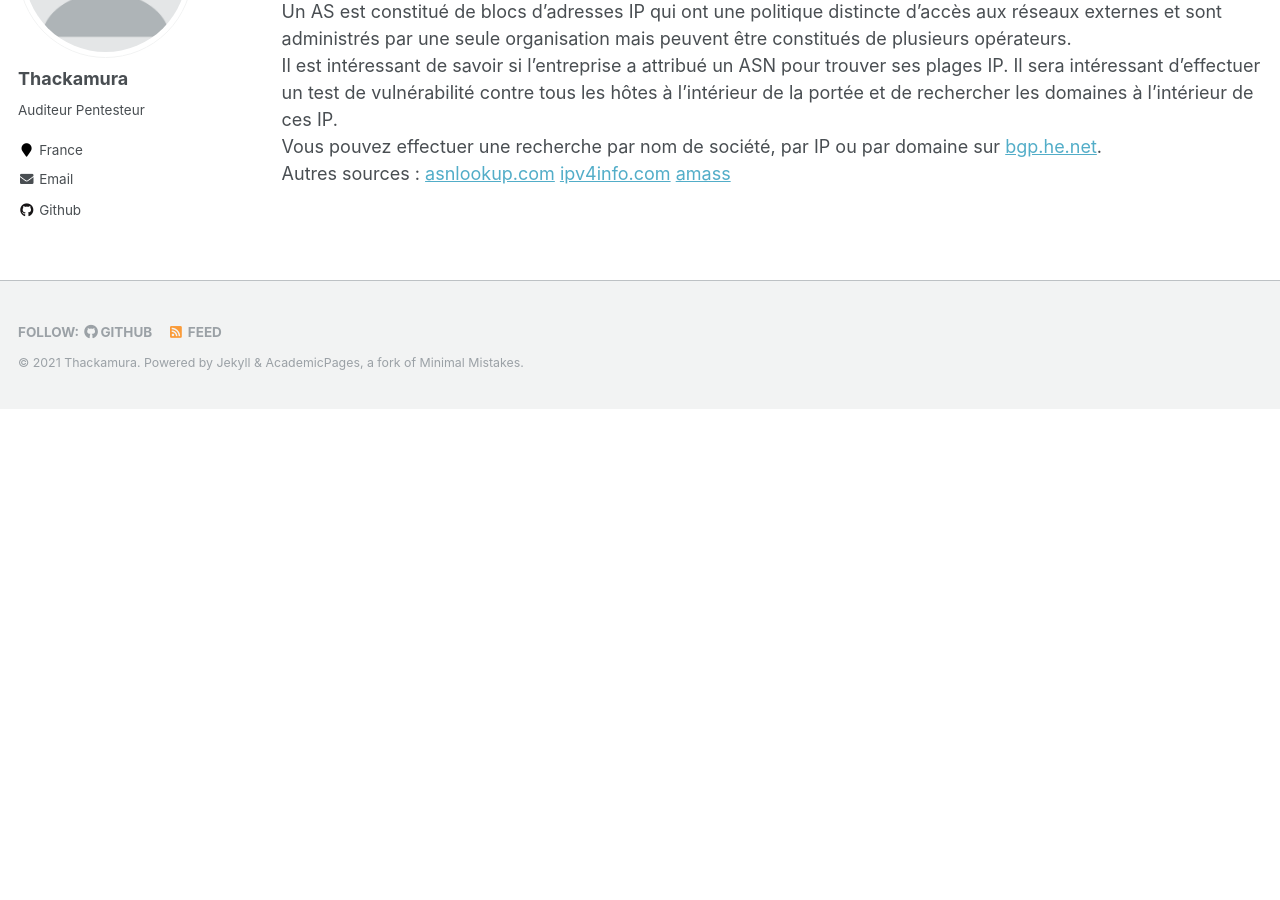
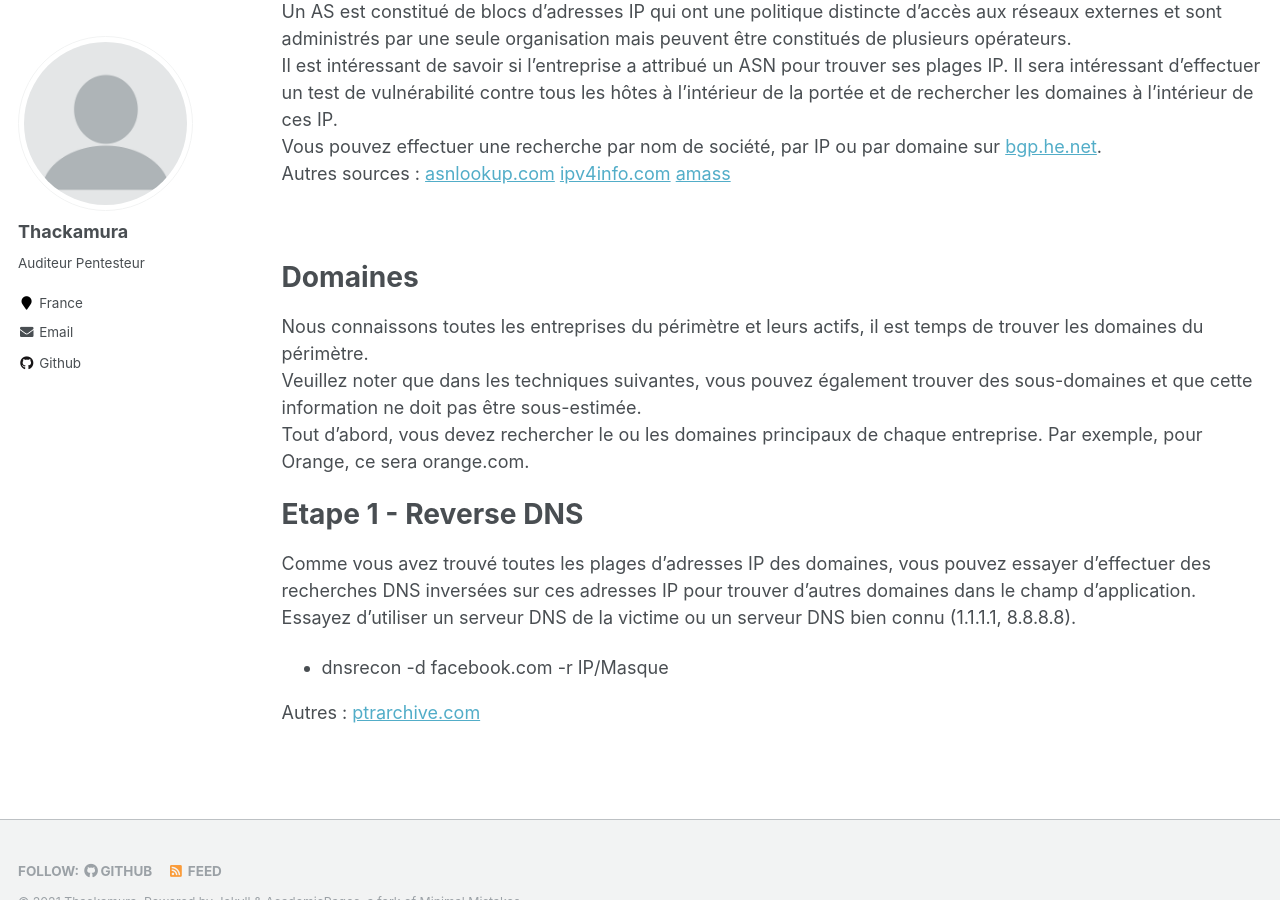
Before and after one commit to thackamura/thackamura.github.io, a Jekyll site: the page built from _pages/Bug_Bounty.md, in a window 1280 px wide and 900 px high, scrolled down 1366 px. Built offline with Jekyll 4.4.1, drawn with Linux system fonts in a browser that asks for light colours; before the commit the page ends 1775 px from its top, so only the background shows below that.

Commit message:
Update Bug_Bounty.md

```diff
--- a/_pages/Bug_Bounty.md
+++ b/_pages/Bug_Bounty.md
@@ -46,3 +46,20 @@
 <br/>Il est intéressant de savoir si l'entreprise a attribué un ASN pour trouver ses plages IP. Il sera intéressant d'effectuer un test de vulnérabilité contre tous les hôtes à l'intérieur de la portée et de rechercher les domaines à l'intérieur de ces IP.
 <br/>Vous pouvez effectuer une recherche par nom de société, par IP ou par domaine sur [bgp.he.net](https://bgp.he.net/).
 <br/>Autres sources : [asnlookup.com](http://asnlookup.com/) [ipv4info.com](http://ipv4info.com/) [amass](https://github.com/OWASP/Amass)
+
+<br/>
+
+Domaines
+======
+Nous connaissons toutes les entreprises du périmètre et leurs actifs, il est temps de trouver les domaines du périmètre.
+<br/>Veuillez noter que dans les techniques suivantes, vous pouvez également trouver des sous-domaines et que cette information ne doit pas être sous-estimée.
+<br/>Tout d'abord, vous devez rechercher le ou les domaines principaux de chaque entreprise. Par exemple, pour Orange, ce sera orange.com.
+
+
+Etape 1 - Reverse DNS
+======
+Comme vous avez trouvé toutes les plages d'adresses IP des domaines, vous pouvez essayer d'effectuer des recherches DNS inversées sur ces adresses IP pour trouver d'autres domaines dans le champ d'application. Essayez d'utiliser un serveur DNS de la victime ou un serveur DNS bien connu (1.1.1.1, 8.8.8.8).
+
+* dnsrecon -d facebook.com -r IP/Masque
+
+Autres : [ptrarchive.com](http://ptrarchive.com/)
```
